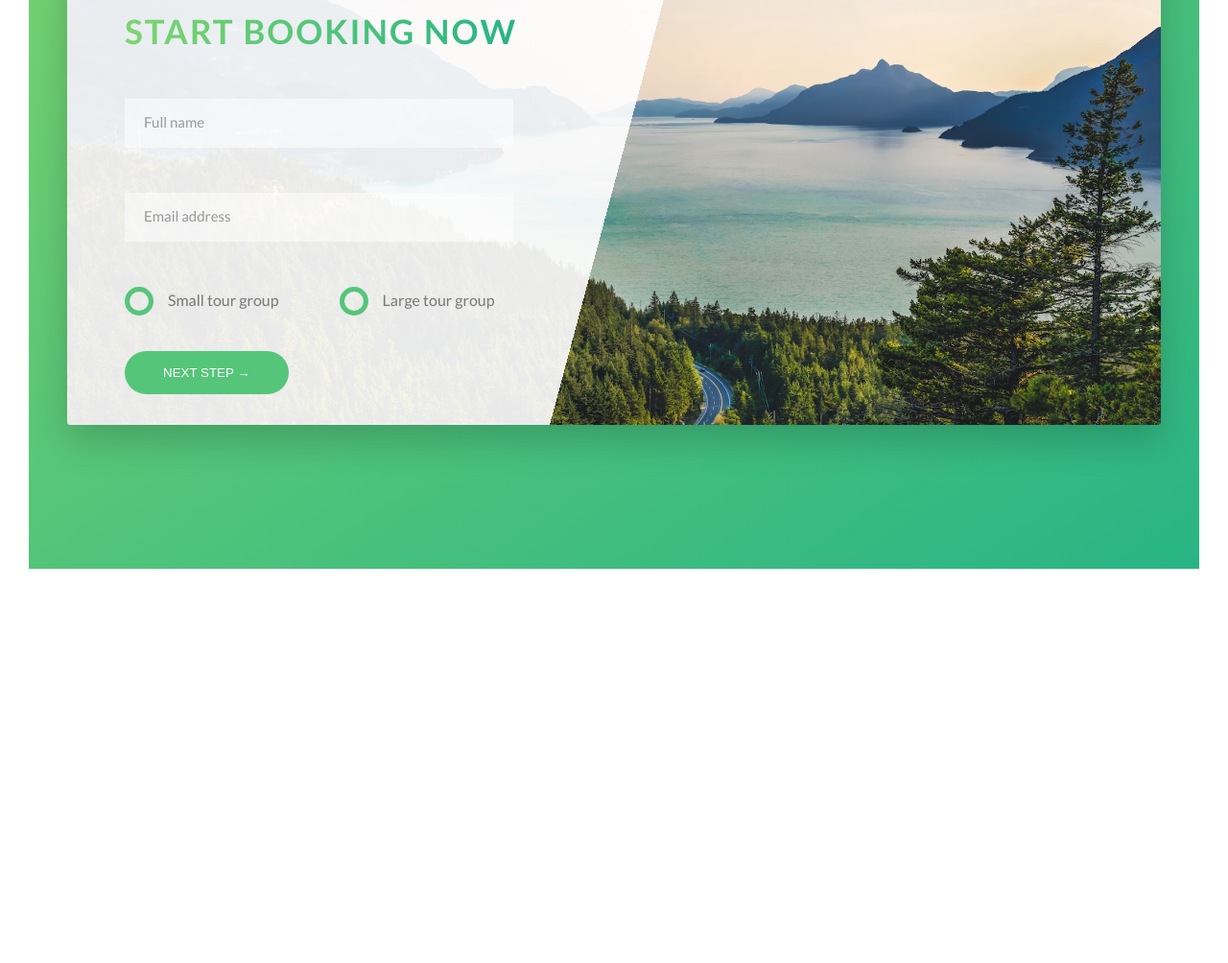
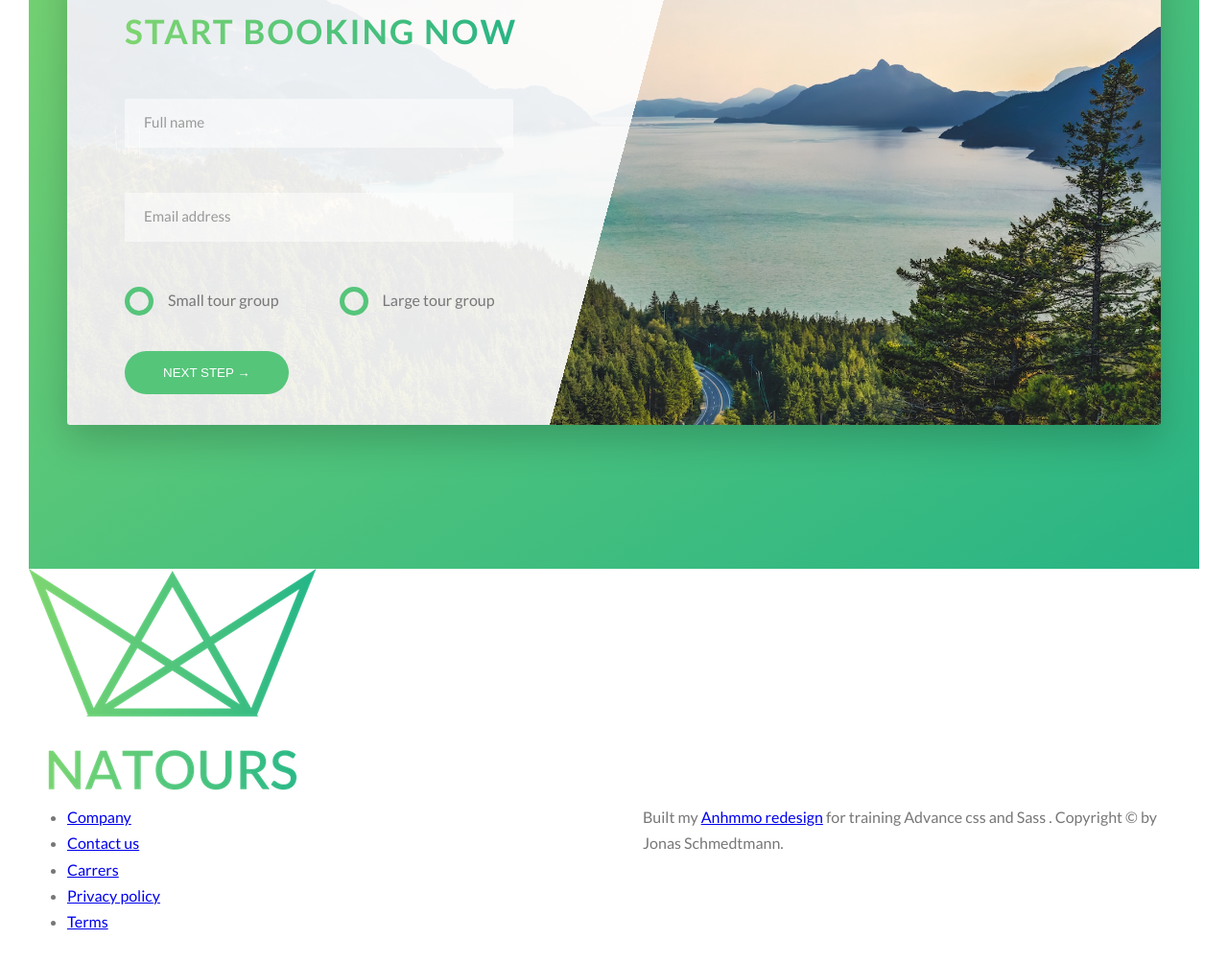
Before and after one commit to anhmmo/travel-website, a website: page index.html in a window 1280 px wide. Shown: the part 4696-5700 px from the top of the page at 96% size. Before the commit the page ends 5319 px from the top, so only its background shows below. Drawn offline with Linux system fonts and the light colour scheme.

Commit message:
create footer section

```diff
--- a/index.html
+++ b/index.html
@@ -117,7 +117,6 @@
             </div>
 
         </section>
-
 
         <section class="section-tours">
             <div class="u-center-text u-margin-bottom-big">
@@ -340,7 +339,6 @@
 
         </section>
 
-
         <section class="section-book">
             <div class="row">
                 <div class="book">
@@ -393,5 +391,30 @@
 
     </main>
 
+    <footer class="footer">
+        <div class="footer__logo-box">
+            <img src="img/logo-green-2x.png" alt="full logo">
+        </div>
+        <div class="row">
+            <div class="col-1-of-2">
+                <div class="footer__navigation">
+                    <ul class="footer__list">
+                        <li class="footer__item"><a href="#" class="footer__link">Company</a></li>
+                        <li class="footer__item"><a href="#" class="footer__link">Contact us</a></li>
+                        <li class="footer__item"><a href="#" class="footer__link">Carrers</a></li>
+                        <li class="footer__item"><a href="#" class="footer__link">Privacy policy</a></li>
+                        <li class="footer__item"><a href="#" class="footer__link">Terms</a></li>
+                    </ul>
+                </div>
+            </div>
+
+            <div class="col-1-of-2">
+                <p class="footer__copyright">
+                    Built my <a href="#" class="footer__link">Anhmmo redesign</a> for training Advance css and Sass <a href="#" class="footer__link"></a>. Copyright &copy; by Jonas Schmedtmann.
+                </p>
+            </div>
+        </div>
+    </footer>
+
 </body>
 </html>
```
